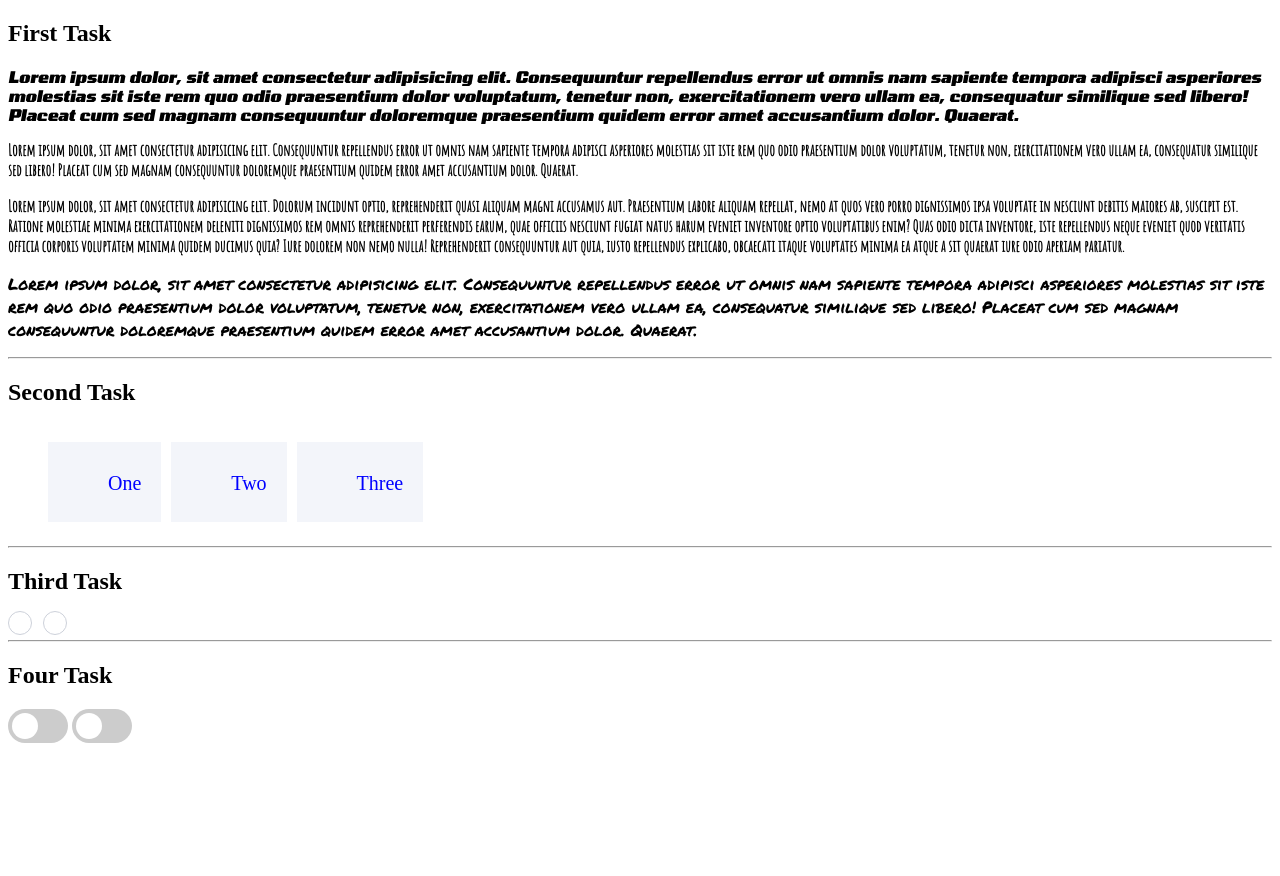
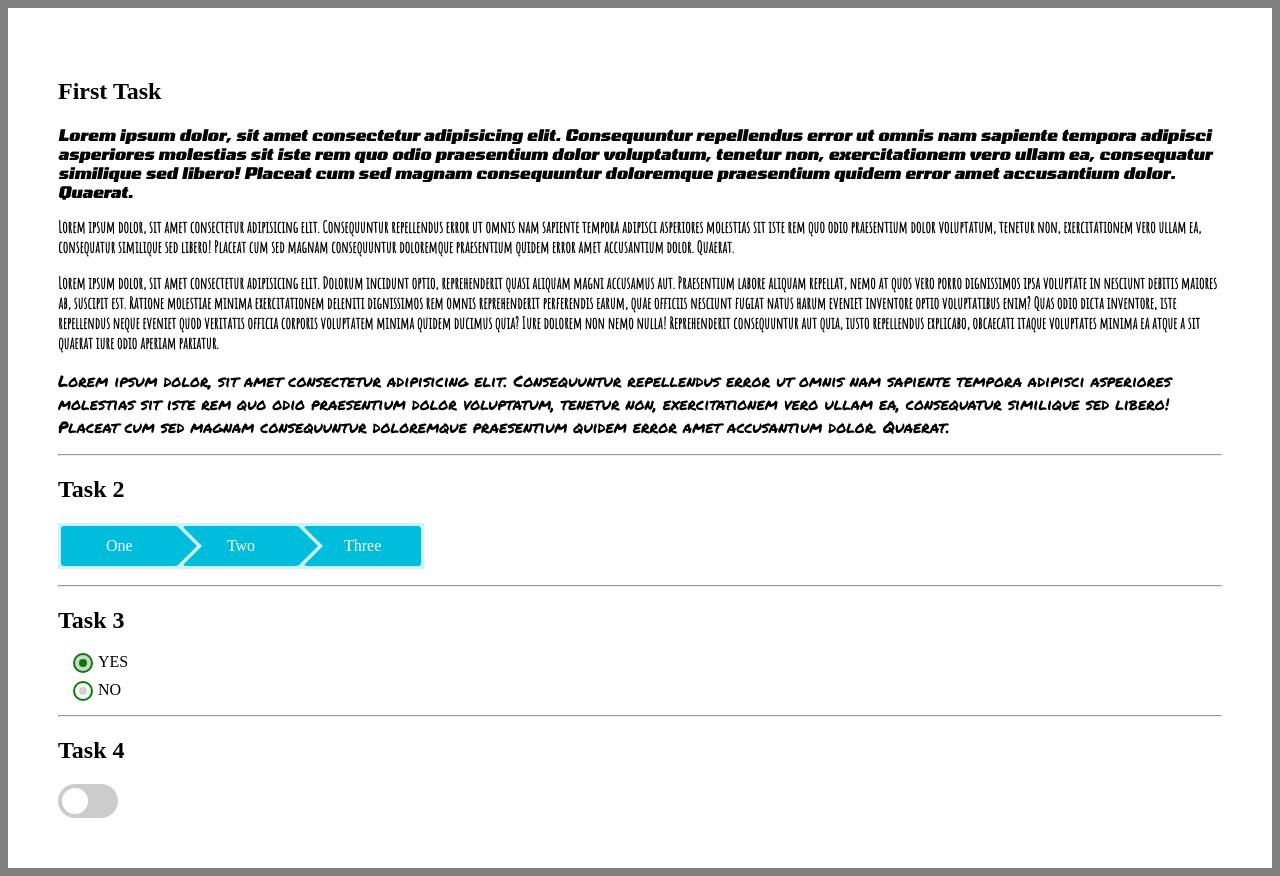
Before and after one commit to vvvmvvv/FE14, a plain HTML site: page html+css/task4/index.html in a window 1280 px wide. Before the commit the page ends 800 px from the top, so only its background shows below. Drawn offline with Linux system fonts and the light colour scheme.

Commit message:
html+css_task4 done

```diff
--- a/html+css/task4/index.html
+++ b/html+css/task4/index.html
@@ -5,13 +5,13 @@
     <meta charset="UTF-8">
     <meta name="viewport" content="width=device-width, initial-scale=1.0">
     <meta http-equiv="X-UA-Compatible" content="ie=edge">
-    <title>Task 4</title>
+    <title>HTML_CSS_Task 4</title>
     <link rel="stylesheet" href="style/main.css">
     <link href="https://fonts.googleapis.com/css?family=Permanent+Marker|Amatic+SC&display=swap" rel="stylesheet">
 </head>
 
 <body>
-
+<div class="container">
     <div class="first_task">
         <h2>First Task</h2>
         <div class="first_font">
@@ -57,14 +57,12 @@
 <!------------------------------------------------------------------------------------------------------ --->
 
     <div class="second_task">
-        <h2>Second Task</h2>
-        <div id="crumbs">
-              <ul>
-                  <li><a href="#1"> One</a></li>
-                  <li><a href="#2"> Two</a></li>
-                  <li><a href="#3"> Three</a></li>
-
-              </ul>
+        <h2 class="breadcrumbs">Task 2</h2>
+        <ul class="breadcrumbs-list">
+            <li class="breadcrumbs-item"><a href="#ONE">One</a></li>
+            <li class="breadcrumbs-item"><a href="#TWO">Two</a></li>
+            <li class="breadcrumbs-item"><span>Three</span></li>
+        </ul>
 
 
 
@@ -72,29 +70,31 @@
     <hr>
 <!----------------------------------------------------------------------------------------------------------->
     <div class="third_task">
-            <h2>Third Task</h2>
+            <h2> Task 3</h2>
 
-            <input type="radio" class="radio" id="radio" />
-            <label for="radio"></label>
-
-            <input type="radio" class="radio" id="radio" />
-            <label for="radio"></label>
+            <ul class="radiobutton-list">
+                <li class="radiobutton-item">
+                    <input class="visually-hidden input-radio" type="radio" name="option" value="yes" id="yes" checked>
+                    <label for="yes">YES</label>
+                </li>
+                <li class="radiobutton-item">
+                    <input class="visually-hidden input-radio" type="radio" name="option" value="no" id="no">
+                    <label for="no">NO</label>
+                </li>
+            </ul>
 
 
         </div>
 <hr>
 <!----------------------------------------------------------------------------------------------------------->
     <div class="fourh_task">
-            <h2>Four Task</h2>
-      <label class="switch">
-        <input type="checkbox">
-        <span class="slider round"></span>
-      </label>
+            <h2> Task 4</h2>
       <label class="switch">
         <input type="checkbox">
         <span class="slider round"></span>
       </label>
         </div>
+    </div>
 </body>
 
 </html>
--- a/html+css/task4/style/main.css
+++ b/html+css/task4/style/main.css
@@ -5,7 +5,23 @@
 }
 
 
+
+body{
+
+  background-color: gray;
+}
+.container{
+  background-color: white;
+  max-width:1170px;
+  margin: 0 auto;
+  padding: 50px ;
+}
+
+
+
+/*----------------------------------------------------------------*/
 /*----------------------------- Task1-----------------------------*/
+/*----------------------------------------------------------------*/
 .first_font {
     font-family: Tomorrow, sans-serif;
 }
@@ -18,81 +34,151 @@
     font-family: 'Permanent Marker', cursive;
 }
 
+/*----------------------------------------------------------------*/
+/*----------------------------- Task2-----------------------------*/
+/*----------------------------------------------------------------*/
 
-/*----------------------------- Task2-----------------------------*/
+a {
+  text-decoration: none;
+}
+
+li {
+  list-style-type: none;
+}
 
 
-ul {
-  list-style: none;
-  display: inline-table;
+.breadcrumbs-list {
+  display: flex;
+  flex-direction: row;
+  background-color: #caf4fb;
+  padding: 3px;
+  width: 360px;
 }
-  li {
-    display: inline;
-  }
-    a {
+
+.breadcrumbs-item {
+  list-style-type: none;
+  color: #ffffff;
+  display: flex;
+  align-items: center;
+  width: 120px;
+  height: 40px;
+  position: relative;
+  background-color: #00bddb;
+  border-radius: 3px;
+  justify-content: center;
+}
+
+.breadcrumbs-item:not(:last-child) {
+  margin-right: 5px;
+}
+
+.breadcrumbs-item a {
+  color: #ffffff;
+  display: inline-block;
+}
+
+.breadcrumbs-item:not(:first-child)::after {
+  content: "";
+  position: absolute;
+  left: -1px;
+  border-left: 20px solid #caf4fb;
+  border-top: 20px solid transparent;
+  border-bottom: 20px solid transparent;
+  border-right: 0;
+}
+
+.breadcrumbs-item:not(:last-child)::before {
+  content: "";
+  position: absolute;
+  right: -19px;
+  border-left: 20px solid #00bddb;
+  border-top: 20px solid transparent;
+  border-bottom: 20px solid transparent;
+  border-right: 0;
+  z-index: 1;
+}
+
+.breadcrumbs-item:hover {
+  background-color: #1d3e8b;
+}
+
+.breadcrumbs-item:hover:before {
+  border-left: 20px solid #1d3e8b;
+  border-top: 20px solid transparent;
+  border-bottom: 20px solid transparent;
+}
+/*----------------------------------------------------------------*/
+/*----------------------------- Task3-----------------------------*/
+/*----------------------------------------------------------------*/
+
+.visually-hidden:not(:focus):not(:active),
+input[type='checkbox'].visually-hidden,
+input[type='radio'].visually-hidden {
+    position: absolute;
+    width: 1px;
+    height: 1px;
+    margin: -1px;
+    border: none;
+    padding: 0;
+    white-space: nowrap;
+    clip-path: inset(100%);
+    clip: rect(0 0 0 0);
+    overflow: hidden;
+}
+
+
+.radiobutton-item {
+    position: relative;
     display: block;
-    float: left;
-    height: 50px;
-    background: #F3F5FA;
+    cursor: pointer;
+    user-select: none;
+    margin-bottom: 10px;
+}
 
-    text-align: center;
-    padding: 30px 20px 0 60px;
-    position: relative;
-    margin: 0 10px 0 0;
+.input-radio + label::before {
+    content: "";
+    position: absolute;
+    left: -25px;
+    top: 0;
+    width: 16px;
+    height: 16px;
+    border: 2px solid #017f04;
+    border-radius: 50%;
+    background-color: #fafafa;
+}
 
-    font-size: 20px;
-    text-decoration: none;
-    color: blue;
+.input-radio + label::after {
+    content: "";
+    position: absolute;
+    top: 6px;
+    left: -19px;
+    width: 8px;
+    height: 8px;
+    background-color: #d2d2d2;
+    border-radius: 50%;
+}
 
-    }
-/*----------------------------- Task3-----------------------------*/
+.input-radio:checked + label::after {
+    content: "";
+    position: absolute;
+    top: 6px;
+    left: -19px;
+    width: 8px;
+    height: 8px;
+    background-color: #017f04;
+    border-radius: 50%;
+}
 
-.radio {
-	position: absolute;
-	z-index: -1;
-	opacity: 0;
-	margin: 10px 0 0 7px;
-}
-.radio + label {
-	position: relative;
-	padding: 0 0 0 35px;
-	cursor: pointer;
-}
-.radio + label:before {
-	content: '';
-	position: absolute;
-	top: -3px;
-	left: 0;
-	width: 22px;
-	height: 22px;
-	border: 1px solid #CDD1DA;
-	border-radius: 50%;
-	background: #FFF;
-}
-.radio + label:after {
-	content: '';
-	position: absolute;
-	top: 1px;
-	left: 4px;
-	width: 16px;
-	height: 16px;
-	border-radius: 50%;
-	background: #9FD468;
-	box-shadow: inset 0 1px 1px rgba(0,0,0,.5);
-	opacity: 0;
-	transition: .2s;
-}
-.radio:checked + label:after {
-	opacity: 1;
-}
-.radio:focus + label:before {
-	box-shadow: 0 0 0 3px rgba(255,255,0,.7);
+.input-radio:checked + label::before {
+    background-color: #d2d2d2;
 }
 
 
 
+/*----------------------------------------------------------------*/
+/*----------------------------- Task4-----------------------------*/
+/*----------------------------------------------------------------*/
 
-/*----------------------------- Task4-----------------------------*/
 
 .switch {
   position: relative;
@@ -148,5 +234,3 @@ input:checked + .slider:before {
 .slider.round:before {
   border-radius: 50%;
 }
-
-  /*----------------------------------------------------------*/
```
